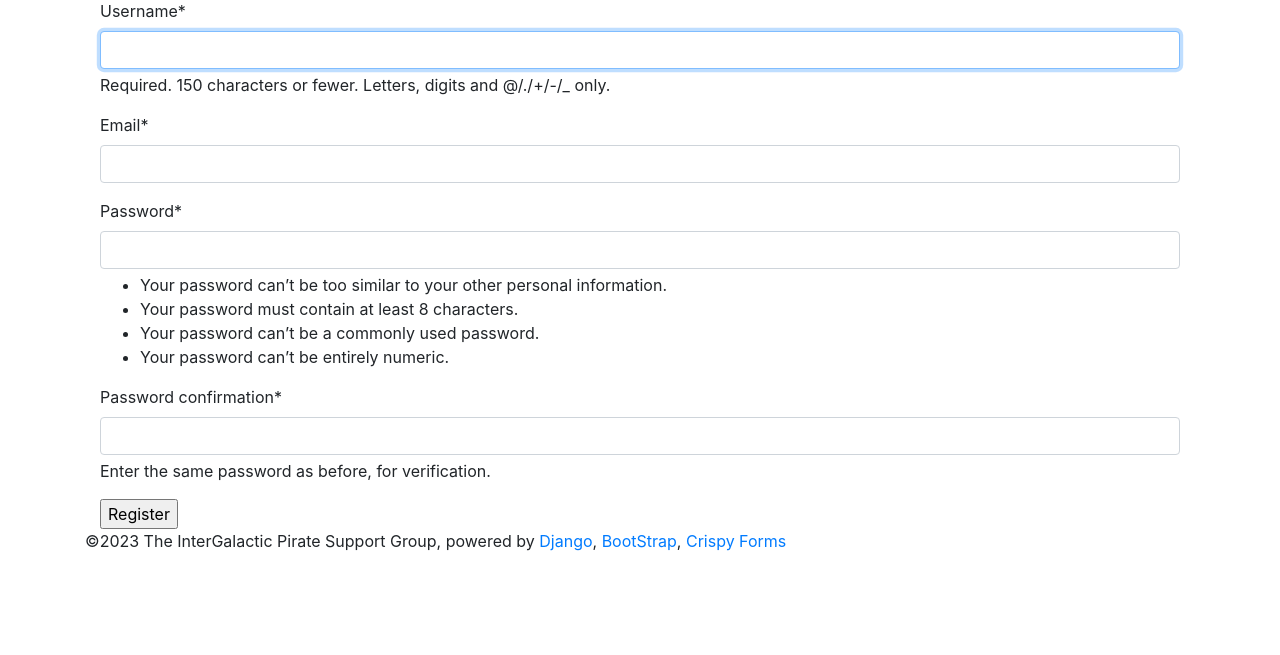
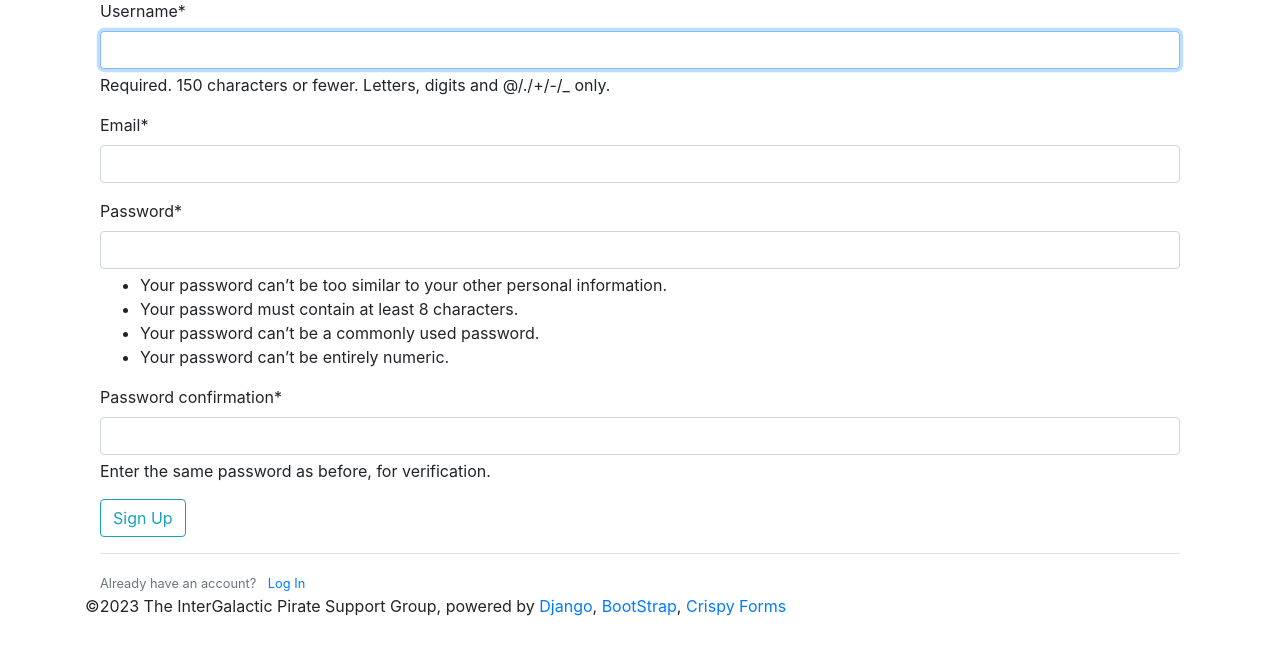
Before and after one commit to jwdiller/CSC289-Group2-Inventory, a Django app: page /register/ in a window 1280 px wide. Shown: the part 113-768 px from the top of the page. Run offline with Django 4.2, Linux system fonts and the light colour scheme; some libraries are stand-ins or nearby versions.

Commit message:
Add files via upload

```diff
--- a/app/users/templates/users/register.html
+++ b/app/users/templates/users/register.html
@@ -16,11 +16,16 @@
 
          <form method="post" >
              {% csrf_token %}
-             <table>
                 {{ form|crispy }}
-                    <input type="submit" name="submit" value="Register" /></td>
-             </table>
+                <div class="form-group">
+                    <button type="submit" id="register_button" class="btn btn-outline-info">Sign Up</button>
+                </div>
          </form>
+         <div class="border-top pt-3">
+            <small class="text-muted">Already have an account?
+            <a class="ml-2" href="{% url 'login' %}">Log In</a>
+            </small>
+        </div>
      </div>
 
 {% endblock content %}
```
